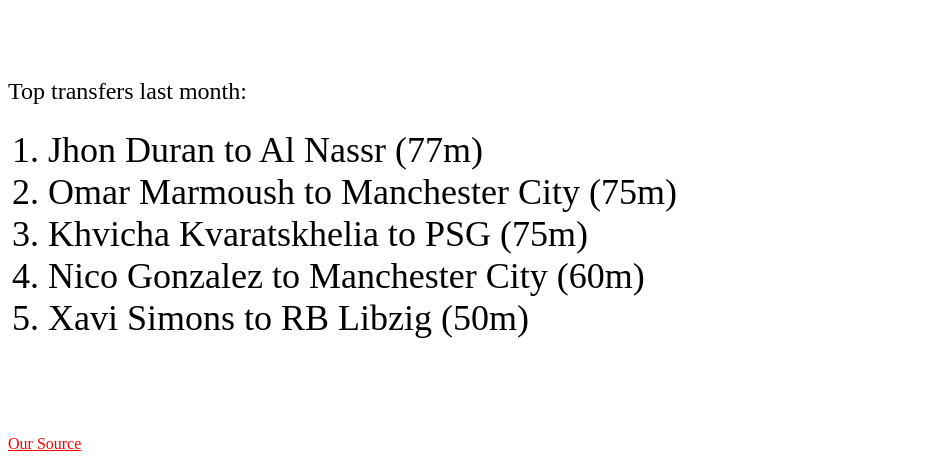
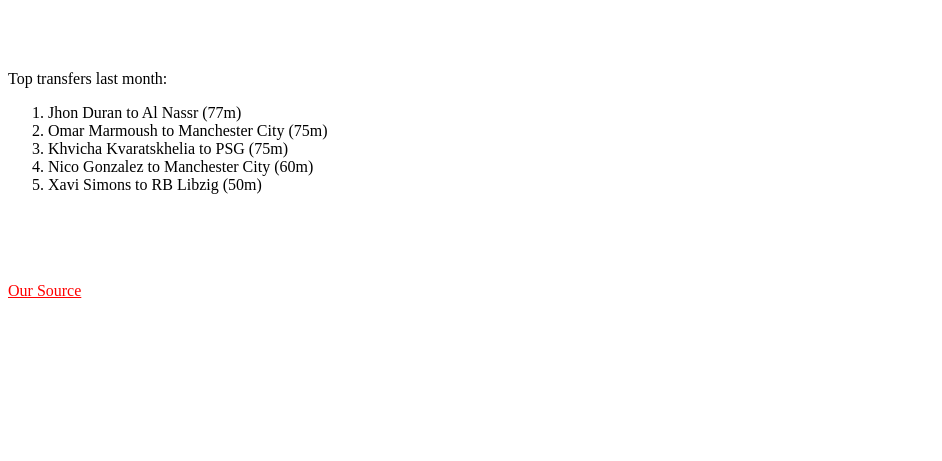
Before and after one commit to CJones-Howe/cybr201-Bsurpriseua-.github.io-, a plain HTML site: page index.html in a window 1280 px wide. Shown: the part 442-903 px from the top of the page, without its empty margins (0-942 px from the left). After the commit the page ends 800 px from the top, so only its background shows below. Drawn offline with Linux system fonts and the light colour scheme.

Commit message:
Update index2.css

```diff
--- a/index2.css
+++ b/index2.css
@@ -4,5 +4,5 @@
 			h1, h2, h3 {text-align: center}
 			#para1 {font-size: 200%; text-align: center; color: black}
 			a {color: red}
-			ol, li, #para2 {font-size: 150%}
+
 </style>
```
